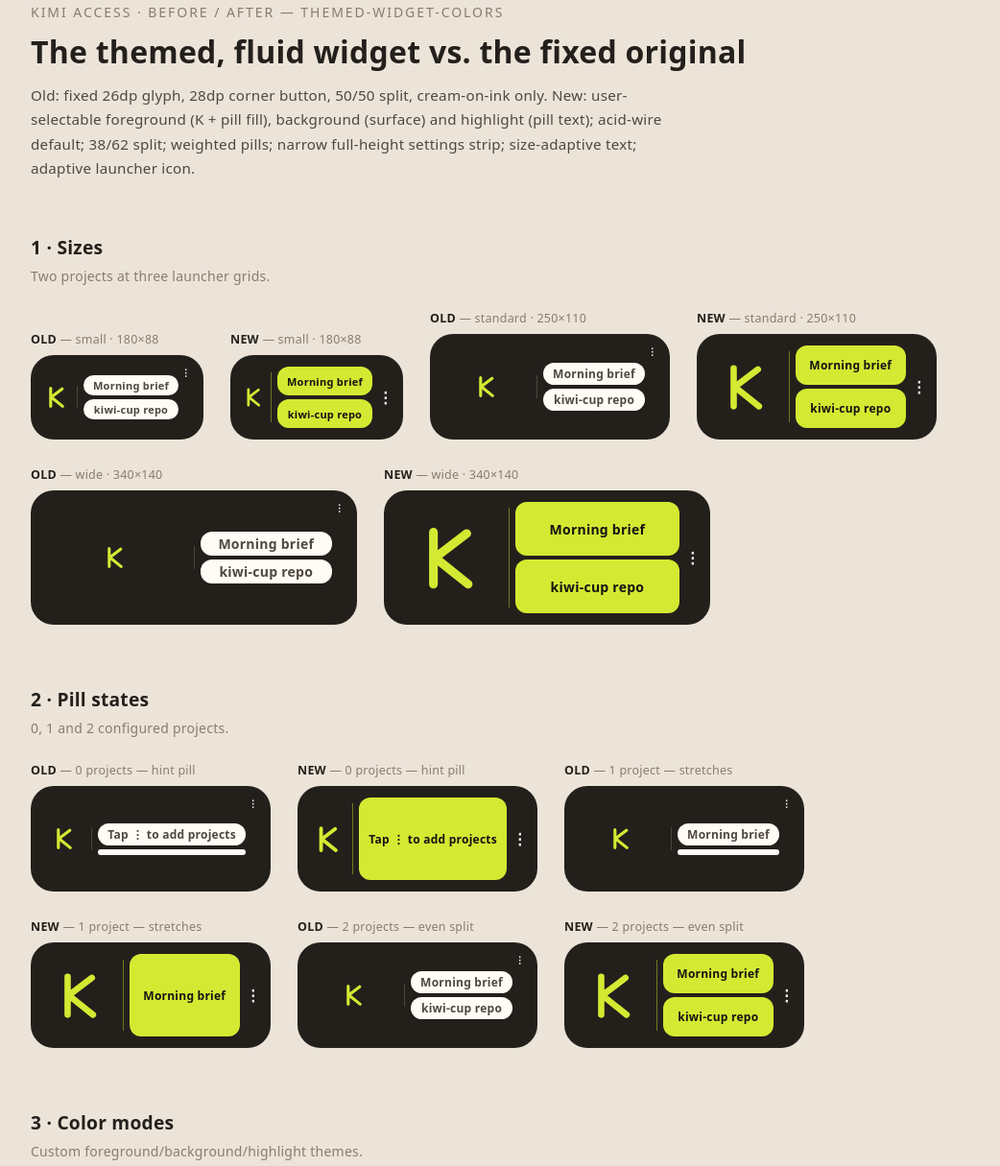
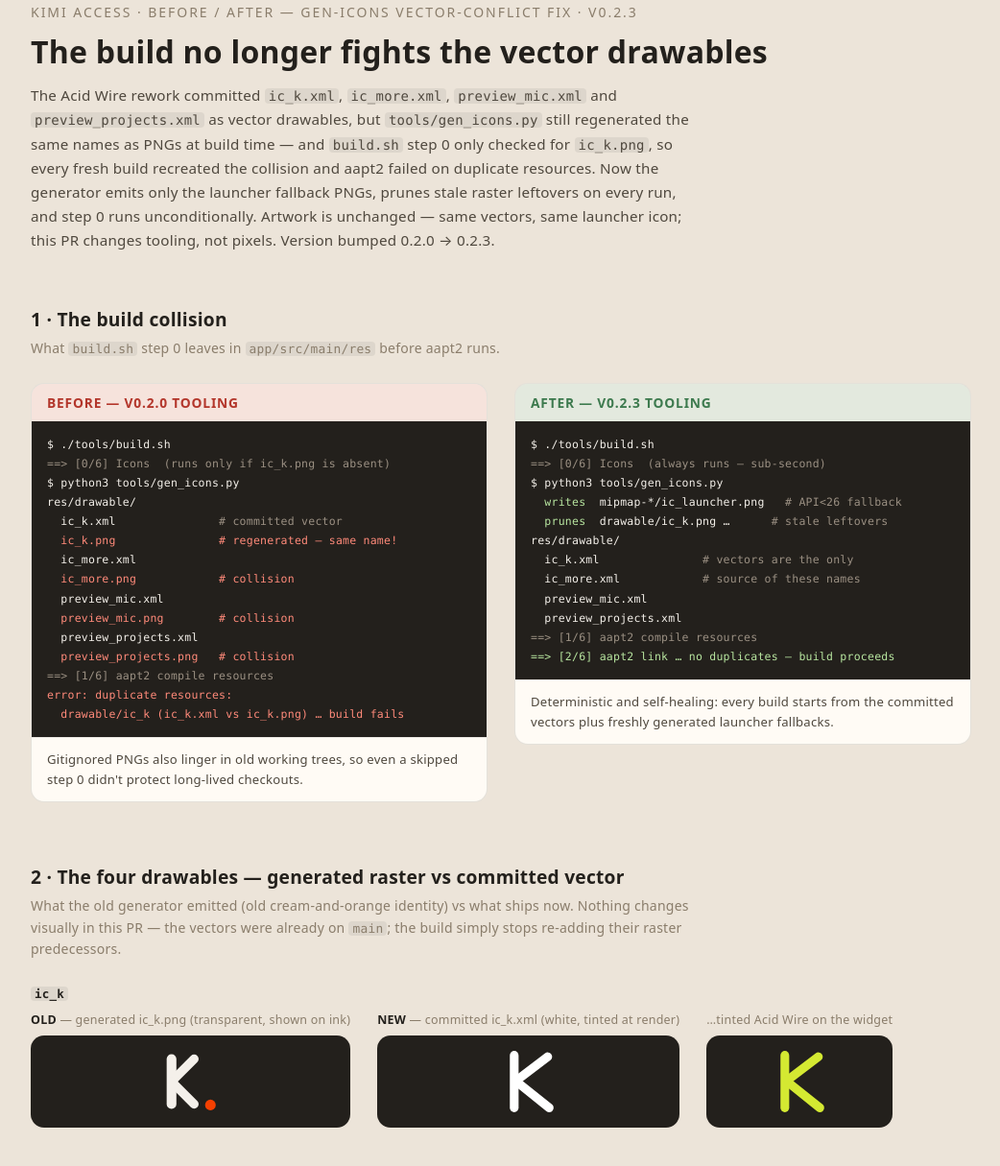
Before and after one commit to shoepaladin/kiwi-cup, a plain HTML site: page kimi-access/docs/previews/before-after.html in a window 1280 px wide. Shown: the part 45-1260 px from the top of the page at 96% size, without its empty margins (118-1160 px from the left). Drawn offline with Linux system fonts and the light colour scheme.

Commit message:
Refresh before/after preview page for the build fix (per previews convention)

```diff
--- a/kimi-access/docs/previews/before-after.html
+++ b/kimi-access/docs/previews/before-after.html
@@ -3,99 +3,178 @@
 <head>
 <meta charset="UTF-8">
 <meta name="viewport" content="width=device-width, initial-scale=1.0">
-<title>Kimi Access Widget — Before / After (themed-widget-colors)</title>
+<title>Kimi Access — Before / After (gen-icons vector conflict fix, v0.2.3)</title>
 <style>
-  :root{--ink:#23201C;--cream:#F4F0EA;--offwhite:#FFFBF5;--brown:#4F483E;--muted:#8A7D6B;--lime:#D4E932;--page:#ECE4D9}
+  :root{--ink:#23201C;--cream:#F4F0EA;--offwhite:#FFFBF5;--brown:#4F483E;--muted:#8A7D6B;--lime:#D4E932;--orange:#F54001;--page:#ECE4D9;--ok:#3D7A4E;--bad:#B3362B}
   *{margin:0;padding:0;box-sizing:border-box}
   body{background:var(--page);color:var(--brown);font-family:ui-sans-serif,system-ui,-apple-system,sans-serif;letter-spacing:.015em;padding:48px 24px 96px}
   header{max-width:980px;margin:0 auto 56px}
   header .kicker{font-size:.875em;color:var(--muted);text-transform:uppercase;letter-spacing:.14em}
   header h1{font-size:2rem;color:var(--ink);margin:.3em 0 .4em}
-  header p{max-width:660px;line-height:1.65;font-size:.95em}
+  header p{max-width:700px;line-height:1.65;font-size:.95em}
   section{max-width:980px;margin:0 auto 64px}
   h2{font-size:1.2rem;color:var(--ink);margin-bottom:6px}
-  .sub{font-size:.875em;color:var(--muted);margin-bottom:24px;line-height:1.6;max-width:680px}
-  .grid{display:flex;flex-wrap:wrap;gap:28px;align-items:flex-end}
+  .sub{font-size:.875em;color:var(--muted);margin-bottom:24px;line-height:1.6;max-width:720px}
+  .grid{display:flex;flex-wrap:wrap;gap:28px;align-items:flex-start}
   .cell label{display:block;font-size:.78em;color:var(--muted);margin-bottom:8px}
   .cell label b{color:var(--ink)}
-  .widget{background:var(--wbg,var(--ink));border-radius:24px;display:flex;overflow:hidden;padding:4px}
-  .w-left{flex:38;display:flex;align-items:center;justify-content:center}
-  .w-left svg{width:60%;height:60%}
-  .w-divider{width:1px;align-self:stretch;margin:14px 0;background:var(--wdiv,#6d7a22)}
-  .w-right{flex:62;display:flex}
-  .w-pills{flex:1;display:flex;flex-direction:column;padding:8px 0 8px 6px;gap:4px}
-  .pill{flex:1;border-radius:12px;display:flex;align-items:center;justify-content:center;background:var(--wfg,var(--lime));color:var(--whl,#141412);white-space:nowrap;overflow:hidden;text-overflow:ellipsis;padding:0 10px;font-weight:600}
-  .w-settings{width:28px;flex:none;display:flex;align-items:center;justify-content:center;color:var(--wdot,var(--cream));font-weight:700;letter-spacing:1px}
-  .old .w-left{flex:1}
-  .old .w-left svg{width:26px;height:26px}
-  .old .w-left svg path{stroke:var(--cream)}
-  .old .w-right{flex:1;position:relative}
-  .old .w-pills{justify-content:center;padding:0 22px 0 6px}
-  .old .pill{flex:none;padding:3px 10px;font-size:11px;background:var(--offwhite);color:var(--brown)}
-  .old .w-settings{position:absolute;top:0;right:0;width:28px;height:28px;font-size:10px;color:var(--cream)}
-  .old .w-divider{align-self:center;height:24px;margin:0;background:#4a443c}
-  .mic{border-radius:50%;background:var(--wbg,var(--ink));display:flex;align-items:center;justify-content:center}
-  .mic svg{width:62%;height:62%}
-  .mic.old svg{width:26px;height:26px}
-  .mic.old svg path{stroke:var(--cream)}
-  .t-acid{--wbg:#23201C;--wfg:#D4E932;--whl:#141412;--wdiv:#6d7a22;--wdot:#F4F0EA}
-  .t-ember{--wbg:#23201C;--wfg:#F54001;--whl:#FFFFFF;--wdiv:#7a3d22;--wdot:#F4F0EA}
-  .t-paper{--wbg:#F4F0EA;--wfg:#23201C;--whl:#F4F0EA;--wdiv:#b9b0a2;--wdot:#23201C}
-  .t-mono{--wbg:#0E0E0D;--wfg:#EAFE32;--whl:#0E0E0D;--wdiv:#55601c;--wdot:#EAFE32}
-  .launcher{display:flex;gap:28px;align-items:flex-end;flex-wrap:wrap}
+  code{font-family:ui-monospace,SFMono-Regular,Menlo,monospace;font-size:.92em;background:rgba(35,32,28,.07);border-radius:4px;padding:0 4px}
+
+  .card{flex:1;min-width:300px;background:var(--offwhite);border:1px solid rgba(35,32,28,.12);border-radius:14px;overflow:hidden}
+  .card h3{font-size:.86rem;padding:10px 16px;letter-spacing:.06em;text-transform:uppercase}
+  .card.before h3{background:rgba(179,54,43,.12);color:var(--bad)}
+  .card.after h3{background:rgba(61,122,78,.14);color:var(--ok)}
+  .term{background:var(--ink);color:var(--cream);font-family:ui-monospace,SFMono-Regular,Menlo,monospace;font-size:11.5px;line-height:1.75;padding:14px 16px;white-space:pre-wrap}
+  .term .dim{color:#9b9083}.term .bad{color:#ff8a7a}.term .ok{color:#b8e6a0}.term .lime{color:var(--lime)}
+  .note{padding:12px 16px;font-size:.82em;line-height:1.6;border-top:1px solid rgba(35,32,28,.08)}
+
+  .chip{display:flex;align-items:center;justify-content:center;background:var(--ink);border-radius:14px}
+  .chip.trans{background:repeating-conic-gradient(#d9d0c3 0 25%,#c9bfAF 0 50%) 0 0/16px 16px}
+  .chip svg{display:block}
+  .verrow{display:flex;gap:12px;align-items:center;flex-wrap:wrap;margin-top:10px}
+  .ver{font-family:ui-monospace,SFMono-Regular,Menlo,monospace;font-size:12px;border-radius:8px;padding:6px 10px;background:var(--offwhite);border:1px solid rgba(35,32,28,.14);color:var(--ink)}
+  .ver b{color:var(--orange)}
 </style>
 </head>
 <body>
 <header>
-  <div class="kicker">Kimi Access · Before / After — themed-widget-colors</div>
-  <h1>The themed, fluid widget vs. the fixed original</h1>
-  <p>Old: fixed 26dp glyph, 28dp corner button, 50/50 split, cream-on-ink only.
-     New: user-selectable foreground (K + pill fill), background (surface) and
-     highlight (pill text); acid-wire default; 38/62 split; weighted pills;
-     narrow full-height settings strip; size-adaptive text; adaptive launcher icon.</p>
+  <div class="kicker">Kimi Access · Before / After — gen-icons vector-conflict fix · v0.2.3</div>
+  <h1>The build no longer fights the vector drawables</h1>
+  <p>The Acid Wire rework committed <code>ic_k.xml</code>, <code>ic_more.xml</code>,
+     <code>preview_mic.xml</code> and <code>preview_projects.xml</code> as vector drawables,
+     but <code>tools/gen_icons.py</code> still regenerated the same names as PNGs at build
+     time — and <code>build.sh</code> step 0 only checked for <code>ic_k.png</code>, so every
+     fresh build recreated the collision and aapt2 failed on duplicate resources.
+     Now the generator emits only the launcher fallback PNGs, prunes stale raster
+     leftovers on every run, and step 0 runs unconditionally. Artwork is unchanged —
+     same vectors, same launcher icon; this PR changes tooling, not pixels.
+     Version bumped 0.2.0 → 0.2.3.</p>
 </header>
 
-<section><h2>1 · Sizes</h2><p class="sub">Two projects at three launcher grids.</p><div class="grid" id="sizes"></div></section>
-<section><h2>2 · Pill states</h2><p class="sub">0, 1 and 2 configured projects.</p><div class="grid" id="states"></div></section>
-<section><h2>3 · Color modes</h2><p class="sub">Custom foreground/background/highlight themes.</p><div class="grid" id="themes"></div></section>
-<section><h2>4 · Mic 1×1</h2><p class="sub">Fixed vs. proportional glyph.</p><div class="grid" id="mics"></div></section>
-<section><h2>5 · Launcher icon</h2><p class="sub">Adaptive icon: ink background, lime Acid Wire K.</p>
-  <div class="launcher" id="icons"></div></section>
+<section><h2>1 · The build collision</h2>
+<p class="sub">What <code>build.sh</code> step 0 leaves in <code>app/src/main/res</code> before aapt2 runs.</p>
+<div class="grid">
+  <div class="card before">
+    <h3>Before — v0.2.0 tooling</h3>
+    <div class="term">$ ./tools/build.sh
+<span class="dim">==> [0/6] Icons  (runs only if ic_k.png is absent)</span>
+$ python3 tools/gen_icons.py
+res/drawable/
+  ic_k.xml               <span class="dim"># committed vector</span>
+  <span class="bad">ic_k.png</span>               <span class="bad"># regenerated — same name!</span>
+  ic_more.xml
+  <span class="bad">ic_more.png</span>            <span class="bad"># collision</span>
+  preview_mic.xml
+  <span class="bad">preview_mic.png</span>        <span class="bad"># collision</span>
+  preview_projects.xml
+  <span class="bad">preview_projects.png</span>   <span class="bad"># collision</span>
+<span class="dim">==> [1/6] aapt2 compile resources</span>
+<span class="bad">error: duplicate resources:
+  drawable/ic_k (ic_k.xml vs ic_k.png) … build fails</span></div>
+    <div class="note">Gitignored PNGs also linger in old working trees, so even a
+      skipped step 0 didn't protect long-lived checkouts.</div>
+  </div>
+  <div class="card after">
+    <h3>After — v0.2.3 tooling</h3>
+    <div class="term">$ ./tools/build.sh
+<span class="dim">==> [0/6] Icons  (always runs — sub-second)</span>
+$ python3 tools/gen_icons.py
+  <span class="ok">writes</span>  mipmap-*/ic_launcher.png   <span class="dim"># API&lt;26 fallback</span>
+  <span class="ok">prunes</span>  drawable/ic_k.png …      <span class="dim"># stale leftovers</span>
+res/drawable/
+  ic_k.xml               <span class="dim"># vectors are the only</span>
+  ic_more.xml            <span class="dim"># source of these names</span>
+  preview_mic.xml
+  preview_projects.xml
+<span class="dim">==> [1/6] aapt2 compile resources</span>
+<span class="ok">==> [2/6] aapt2 link … no duplicates — build proceeds</span></div>
+    <div class="note">Deterministic and self-healing: every build starts from the
+      committed vectors plus freshly generated launcher fallbacks.</div>
+  </div>
+</div>
+</section>
+
+<section><h2>2 · The four drawables — generated raster vs committed vector</h2>
+<p class="sub">What the old generator emitted (old cream-and-orange identity) vs what
+ships now. Nothing changes visually in this PR — the vectors were already on
+<code>main</code>; the build simply stops re-adding their raster predecessors.</p>
+<div class="grid" id="drawables"></div>
+</section>
+
+<section><h2>3 · Unchanged — launcher fallback &amp; version</h2>
+<p class="sub">Pre-API-26 launchers still get code-drawn PNG mipmaps (ink tile, cream K,
+orange dot) — regenerated every build, never committed. Adaptive icon (API 26+)
+and all in-app glyphs are vectors.</p>
+<div class="grid"><div class="cell" id="launchers"></div></div>
+<div class="verrow">
+  <span class="ver">versionName <b>0.2.0</b> → <b>0.2.3</b></span>
+  <span class="ver">versionCode <b>6</b> → <b>7</b></span>
+  <span class="ver">VersionInfo.java kept in sync (pinned by ManifestTest)</span>
+</div>
+</section>
 
 <script>
-const K = `<svg viewBox="0 0 100 100" fill="none"><path d="M30 14V86M76 16L34 48M38 54L78 86" stroke="#D4E932" stroke-width="12" stroke-linecap="round" style="stroke:var(--kstroke,#D4E932)"/></svg>`;
-function W(o){
-  const pills=o.pills.map(t=>`<div class="pill" style="font-size:${o.font||12}px">${t}</div>`).join("");
-  return `<div class="cell"><label><b>${o.old?"OLD":"NEW"}</b> — ${o.label}</label>
-    <div class="widget ${o.old?"old":""} ${o.theme||"t-acid"}" style="width:${o.w}px;height:${o.h}px">
-      <div class="w-left">${K}</div><div class="w-divider"></div>
-      <div class="w-right"><div class="w-pills">${pills}</div><div class="w-settings">⋮</div></div>
-    </div></div>`;
-}
-const sizes=[
-  {label:"small · 180×88",w:180,h:88,font:11,pills:["Morning brief","kiwi-cup repo"]},
-  {label:"standard · 250×110",w:250,h:110,font:12,pills:["Morning brief","kiwi-cup repo"]},
-  {label:"wide · 340×140",w:340,h:140,font:14,pills:["Morning brief","kiwi-cup repo"]}];
-document.getElementById("sizes").innerHTML=sizes.map(s=>W({...s,old:true})+W({...s,old:false})).join("");
-const states=[
-  {label:"0 projects — hint pill",w:250,h:110,pills:["Tap ⋮ to add projects"]},
-  {label:"1 project — stretches",w:250,h:110,pills:["Morning brief"]},
-  {label:"2 projects — even split",w:250,h:110,pills:["Morning brief","kiwi-cup repo"]}];
-document.getElementById("states").innerHTML=states.map(s=>
-  W({...s,old:true,pills:s.pills.concat(s.pills.length<2?[" "]:[])})+W({...s,old:false})).join("");
-const themes=[
-  {label:"Acid Wire (default)",theme:"t-acid"},
-  {label:"Ember — orange fg",theme:"t-ember"},
-  {label:"Paper — light surface",theme:"t-paper"},
-  {label:"Acid Mono — black surface",theme:"t-mono"}];
-document.getElementById("themes").innerHTML=themes.map(t=>
-  W({old:true,w:250,h:110,label:"was always cream-on-ink",pills:["Morning brief","kiwi-cup repo"]})
-  +W({old:false,w:250,h:110,label:t.label,theme:t.theme,pills:["Morning brief","kiwi-cup repo"]})).join("");
-document.getElementById("mics").innerHTML=[72,104,144].map(s=>
-  `<div class="cell"><label><b>OLD</b> — ${s}px</label><div class="mic old" style="width:${s}px;height:${s}px">${K}</div></div>
-   <div class="cell"><label><b>NEW</b> — ${s}px</label><div class="mic t-acid" style="width:${s}px;height:${s}px">${K}</div></div>`).join("");
-document.getElementById("icons").innerHTML=[192,96,48].map(s=>
-  `<div class="cell"><label>${s}px</label><div style="width:${s}px;height:${s}px;border-radius:22%;background:#23201C;display:flex;align-items:center;justify-content:center"><div style="width:70%;height:70%">${K}</div></div></div>`).join("");
+const INK="#23201C", CREAM="#F4F0EA", OFFWHITE="#FFFBF5", LIME="#D4E932", ORANGE="#F54001";
+
+/* Old code-drawn K (24-unit grid, exact geometry from the retired generator):
+   stem + two 45° arms, cream; one orange dot on the baseline. */
+const K_OLD = `<g stroke="${CREAM}" stroke-linecap="round" fill="none">
+  <line x1="22.4" y1="18.4" x2="22.4" y2="77.6" stroke-width="12.8"/>
+  <line x1="22.4" y1="48" x2="52.1" y2="18.3" stroke-width="12"/>
+  <line x1="22.4" y1="48" x2="52.1" y2="77.7" stroke-width="12"/></g>
+  <circle cx="73.6" cy="78.8" r="7" fill="${ORANGE}"/>`;
+
+/* Committed vector: white monoline K (drawable/ic_k.xml), tinted at render time. */
+const K_VEC = c => `<g stroke="${c}" stroke-width="12" stroke-linecap="round" fill="none">
+  <path d="M30,14 L30,86"/><path d="M76,16 L34,48"/><path d="M38,54 L78,86"/></g>`;
+
+const MORE_OLD = [19,48,77].map(y=>`<circle cx="48" cy="${y}" r="9" fill="${CREAM}"/>`).join("");
+const MORE_VEC = c => `<g fill="${c}"><circle cx="12" cy="3.75" r="1.75"/><circle cx="12" cy="12" r="1.75"/><circle cx="12" cy="20.25" r="1.75"/></g>`;
+
+/* preview_mic: old = ink disc + old-style K; new = ink disc + lime monoline K (vector paths) */
+const MIC_OLD = `<svg viewBox="0 0 192 192" width="S" height="S"><circle cx="96" cy="96" r="96" fill="${INK}"/>
+  <g transform="translate(40.5,40.5) scale(1.156)"><g transform="scale(1)">${K_OLD.replaceAll('22.4','22.4')}</g></g></svg>`;
+const MIC_VEC = `<svg viewBox="0 0 110 110" width="S" height="S"><path fill="${INK}" d="M55,4a51,51 0 1,0 0,102 51,51 0 1,0 0,-102z"/>
+  <g stroke="${LIME}" stroke-width="7" stroke-linecap="round" fill="none">
+  <path d="M42,30 L42,80"/><path d="M74,31 L45,53"/><path d="M48,58 L75,80"/></g></svg>`;
+
+/* preview_projects: old = ink pill, old K, offwhite pills; new = lime K + lime pills */
+const PROJ_OLD = `<svg viewBox="0 0 440 192" width="W" height="H"><rect x="0" y="0" width="439" height="191" rx="64" fill="${INK}"/>
+  <g transform="translate(62,48)">${K_OLD}</g>
+  <rect x="220" y="52" width="2" height="88" fill="${CREAM}" opacity="0.24"/>
+  <rect x="246" y="34" width="142" height="44" rx="22" fill="${OFFWHITE}"/>
+  <rect x="246" y="100" width="142" height="44" rx="22" fill="${OFFWHITE}"/>
+  <g fill="${CREAM}"><circle cx="414" cy="20" r="4"/><circle cx="414" cy="34" r="4"/><circle cx="414" cy="48" r="4"/></g></svg>`;
+const PROJ_VEC = `<svg viewBox="0 0 220 110" width="W" height="H">
+  <path fill="${INK}" d="M26,2h168a24,24 0 0 1 24,24v58a24,24 0 0 1 -24,24h-168a24,24 0 0 1 -24,-24v-58a24,24 0 0 1 24,-24z"/>
+  <g stroke="${LIME}" stroke-width="7" stroke-linecap="round" fill="none">
+  <path d="M36,28 L36,82"/><path d="M66,29 L39,53"/><path d="M42,58 L67,82"/></g>
+  <path stroke="${LIME}" stroke-width="2" d="M84,26 L84,84"/>
+  <path fill="${LIME}" d="M94,26h92a13,13 0 0 1 13,13v8a13,13 0 0 1 -13,13h-92a13,13 0 0 1 -13,-13v-8a13,13 0 0 1 13,-13z"/>
+  <path fill="${LIME}" d="M94,62h92a13,13 0 0 1 13,13v8a13,13 0 0 1 -13,13h-92a13,13 0 0 1 -13,-13v-8a13,13 0 0 1 13,-13z"/>
+  <g fill="${CREAM}"><circle cx="208" cy="47" r="2.5"/><circle cx="208" cy="55" r="2.5"/><circle cx="208" cy="63" r="2.5"/></g></svg>`;
+
+function cell(label, svg, chipCls){return `<div class="cell"><label>${label}</label><div class="chip ${chipCls||""}" style="padding:10px">${svg}</div></div>`;}
+
+const rows = [
+  ["ic_k", cell("<b>OLD</b> — generated ic_k.png (transparent, shown on ink)",`<svg viewBox="0 0 96 96" width="76" height="76">${K_OLD}</svg>`),
+          cell("<b>NEW</b> — committed ic_k.xml (white, tinted at render)",`<svg viewBox="0 0 100 100" width="76" height="76">${K_VEC("#FFFFFF")}</svg>`),
+          cell("…tinted Acid Wire on the widget",`<svg viewBox="0 0 100 100" width="76" height="76">${K_VEC(LIME)}</svg>`)],
+  ["ic_more", cell("<b>OLD</b> — generated ic_more.png (transparent, shown on ink)",`<svg viewBox="0 0 96 96" width="76" height="76">${MORE_OLD}</svg>`),
+          cell("<b>NEW</b> — committed ic_more.xml",`<svg viewBox="0 0 24 24" width="76" height="76">${MORE_VEC("#FFFFFF")}</svg>`)],
+  ["preview_mic", cell("<b>OLD</b> — generated preview_mic.png", MIC_OLD.replaceAll("S","96")),
+          cell("<b>NEW</b> — committed preview_mic.xml", MIC_VEC.replaceAll("S","96"))],
+  ["preview_projects", cell("<b>OLD</b> — generated preview_projects.png", PROJ_OLD.replaceAll("W","220").replaceAll("H","96")),
+          cell("<b>NEW</b> — committed preview_projects.xml", PROJ_VEC.replaceAll("W","220").replaceAll("H","110"))],
+];
+document.getElementById("drawables").innerHTML = rows.map(r=>
+  `<div style="flex:1 1 100%"><div style="font-size:.85em;color:var(--ink);font-weight:600;margin-bottom:10px"><code>${r[0]}</code></div>
+   <div class="grid" style="margin-bottom:26px">${r.slice(1).join("")}</div></div>`).join("");
+
+const LAUNCH = s => `<svg viewBox="0 0 512 512" width="${s}" height="${s}"><rect width="511" height="511" rx="113" fill="${INK}"/>
+  <g transform="translate(87,87) scale(3.521)">${K_OLD}</g></svg>`;
+document.getElementById("launchers").innerHTML = `<div class="grid">${[144,96,48].map(s=>
+  `<div class="cell"><label>mipmap fallback · ${s}px — same before &amp; after</label>${LAUNCH(s)}</div>`).join("")}</div>`;
 </script>
 </body>
 </html>
```
